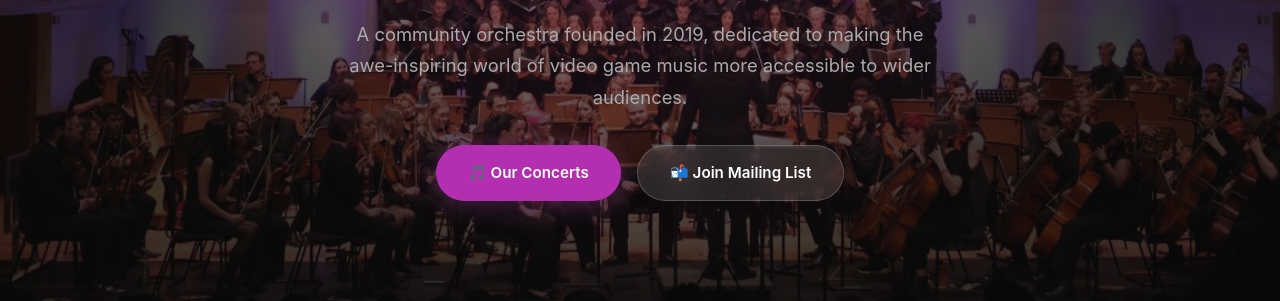
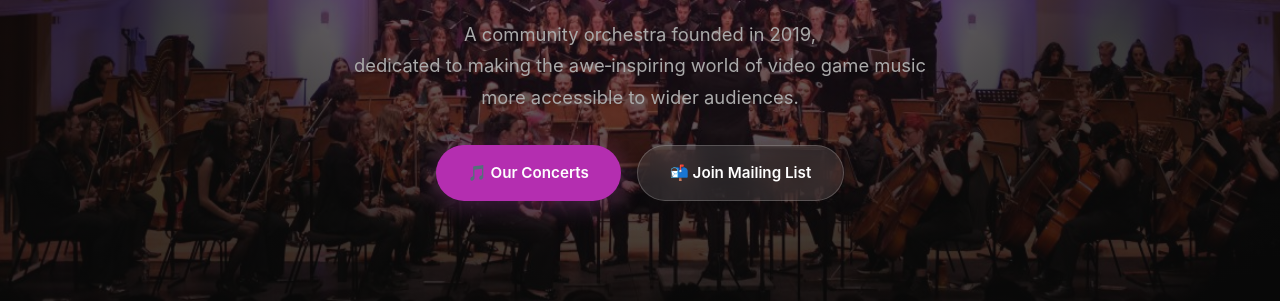
Before and after one commit to alectronic0/lvgo, a plain HTML site: page index.html in a window 1280 px wide. Shown: the part 499-800 px from the top of the page. Drawn offline with Linux system fonts and the light colour scheme.

Commit message:
Format hero subtitle across 3 balanced lines without hyphen split

```diff
--- a/css/style.css
+++ b/css/style.css
@@ -167,8 +167,8 @@ img { max-width: 100%; height: auto; display: block; }
 .hero h1 .accent { color: var(--accent); }
 
 .hero-subtitle {
-  font-size: 1.15rem; color: var(--text-muted); max-width: 600px;
-  margin: 0 auto 32px; line-height: 1.7;
+  font-size: 1.15rem; color: var(--text-muted); max-width: 680px;
+  margin: 0 auto 32px; line-height: 1.7; text-wrap: balance;
 }
 
 .hero-badge {
--- a/js/content.js
+++ b/js/content.js
@@ -10,7 +10,7 @@ window.CONTENT = {
     rehearsals: "Rehearsals every Thursday near Old St / Angel / Barbican"
   },
   hero: {
-    subtitle: "A community orchestra founded in 2019, dedicated to making the awe-inspiring world of video game music more accessible to wider audiences.",
+    subtitle: "A community orchestra founded in 2019,<br>dedicated to making the awe&#8209;inspiring world of video game music<br>more accessible to wider audiences.",
     actions: [
       { label: "🎵 Our Concerts", url: "#concerts", primary: true },
       { label: "📬 Join Mailing List", url: "https://lvgo.us3.list-manage.com/subscribe?u=8a48a10aade9d25fd6d7866ac&id=35b54b4a93", primary: false, external: true }
```
